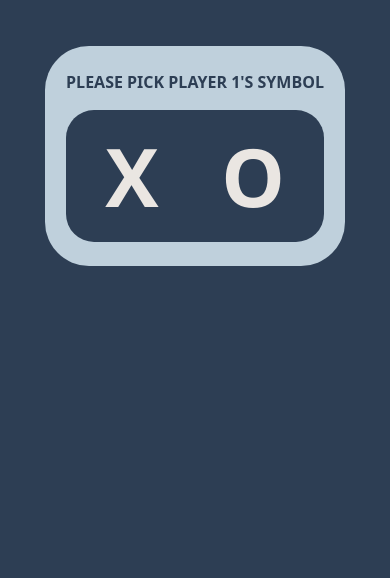
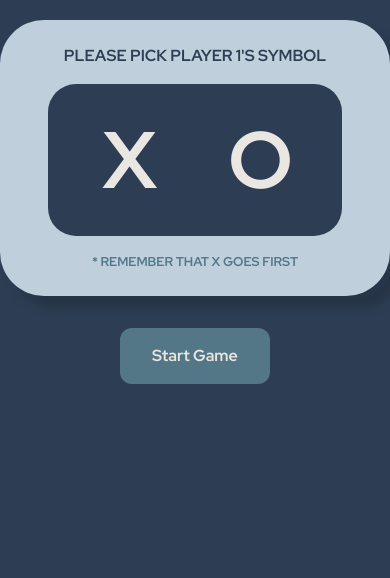
Before and after one commit to left-no-crumbz/js-tictactoe, a plain HTML site: page index.html in a window 390 px wide. Shown: the part 266-844 px from the top of the page. Drawn offline with Linux system fonts and the light colour scheme.

Commit message:
feat(ui): Make symbol selector responsive

```diff
--- a/index.html
+++ b/index.html
@@ -5,14 +5,23 @@
     <meta name="viewport" content="width=device-width, initial-scale=1.0">
     <title>Tic Tac Toe</title>
     <link rel="stylesheet" href="./styles.css">
+    <link rel="preconnect" href="https://fonts.googleapis.com">
+    <link rel="preconnect" href="https://fonts.gstatic.com" crossorigin>
+    <link href="https://fonts.googleapis.com/css2?family=Red+Hat+Display:ital,wght@0,300..900;1,300..900&display=swap" rel="stylesheet">
 </head>
-<body class="grid">
-    <div class="symbol-selector grid justify-center align-center">
-        <div class="symbols-container grid justify-center align-center">
-            <div class="symbol x flex justify-center align-center">X</div>
-            <div class="symbol o flex justify-center align-center">O</div>
+<body class="flex column align-center justify-center">
+    <div class="symbol-selector-container flex column justify-center align-center">
+        <h1>TIC-TAC-TOE</h1>
+        <div class="symbol-selector flex column justify-center align-center">
+            <div class="symbols-container flex justify-center align-center">
+                <div class="symbol flex justify-center align-center">X</div>
+                <div class="symbol flex justify-center align-center">O</div>
+            </div>
         </div>
+        <button>Start Game</button>
     </div>
+
+
 
 </body>
 </html>
--- a/styles.css
+++ b/styles.css
@@ -14,10 +14,12 @@
 }
 
 body {
-    position: relative;
     line-height: 1.5;
     -webkit-font-smoothing: antialiased;
-    font-family: system-ui, "Segoe UI", Roboto, Helvetica, Arial, sans-serif, "Apple Color Emoji", "Segoe UI Emoji", "Segoe UI Symbol";
+    font-family: "Red Hat Display", system-ui, "Segoe UI", Roboto, Helvetica, Arial, sans-serif, "Apple Color Emoji", "Segoe UI Emoji", "Segoe UI Symbol";
+    background-color: var(--navy);
+    min-height: 100vh;
+    overflow: hidden;
 }
 
 img, picture, video, canvas, svg {
@@ -33,12 +35,6 @@ p, h1, h2, h3, h4, h5, h6 {
     overflow-wrap: break-word;
 }
 
-body {
-    place-items: center;
-    background-color: var(--navy);
-    min-height: 100vh;
-}
-
 .grid {
     display: grid;
 }
@@ -49,45 +45,68 @@ body {
 
 .justify-center {
     justify-content: center;
+    justify-items: center;
 }
 
 .align-center {
     align-items: center;
 }
 
+.column {
+    flex-direction: column;
+}
+
 .disabled {
     display: none !important;
 }
 
+.symbol-selector-container {
+    gap: 2rem;
+    width: 100%;
+    max-width: 600px;
+    h1 {
+        color: var(--sky-blue);
+        font-size: 2.5rem;
+    }
+
     .symbol-selector {
         gap: 1rem;
-    padding: 1.5rem 1rem;
+        padding: 1.5rem 2rem;
         border-radius: 2.75rem;
         background-color: var(--sky-blue);
-    min-width: 300px;
+        box-shadow: .8rem .8rem .5rem rgb(31 43 58 / 0.5);
+        width: 100%;
+    }
+
+    .symbol-selector::before,
+    .symbol-selector::after {
+        place-self: center;
+        text-transform: uppercase;
+        font-size: 1rem;
+        font-weight: 700;
+        color: var(--navy);
     }
 
     .symbol-selector::before {
-    place-self: center;
         content: "Please pick Player 1's symbol";
-    text-transform: uppercase;
-    font-size: 1rem;
-    font-weight: 600;
-    color: var(--navy);
+    }
+    .symbol-selector::after {
+        font-size: .8rem;
+        content: "* Remember that X goes first";
+        color: var(--teal);
     }
 
     .symbols-container {
         padding: 1rem;
         border-radius: 1.75rem;
-    grid-template-columns: repeat(2, 1fr);
-    gap: 1rem;
         background-color: var(--navy);
+        width: 90%;
     }
 
     .symbol {
         border-radius: .75rem;
-    width: 100px;
-    height: 100px;
+        width: 100%;
+        height: min(100%, 120px);
         font-size: 5rem;
         font-weight: 700;
         color: var(--beige);
@@ -97,3 +116,14 @@ body {
         background-color: var(--beige);
         color: var(--navy);
     }
+
+    button {
+        padding: 1em 2em;
+        border-radius: .75rem;
+        background-color: var(--teal);
+        color: var(--beige);
+        font-weight: 700;
+        border: 0;
+        cursor: pointer;
+    }
+}
```
Lines whose indentation alone changed are shown as unchanged.
